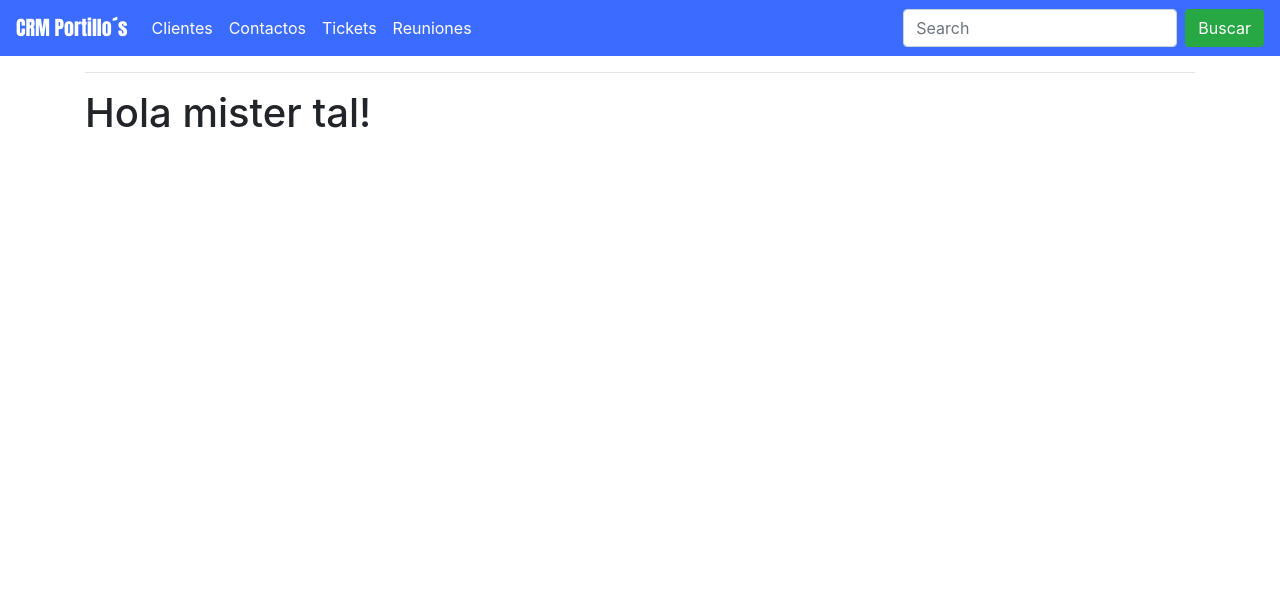
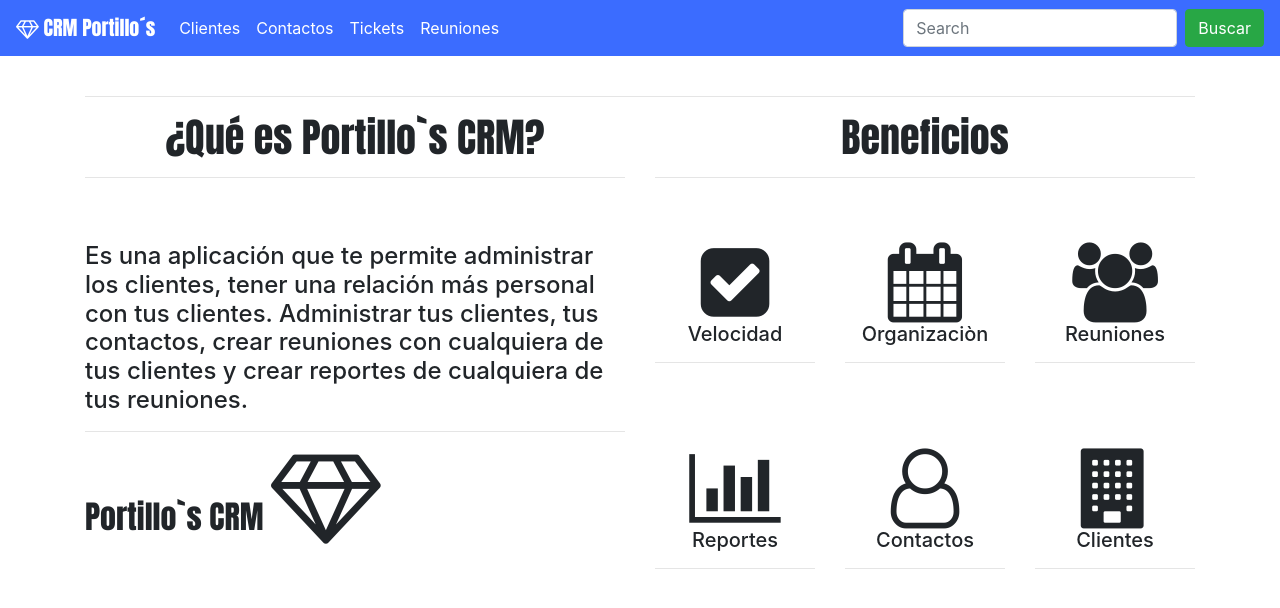
Before and after one commit to Alexamith23/-REST-API---CRM, a website: page client/cliente/html/dashboard_user.html in a window 1280 px wide. Drawn offline with nearby package versions, Linux system fonts and the light colour scheme.

Commit message:
Dashboard cliente listo

```diff
--- a/client/cliente/Js/nav.js
+++ b/client/cliente/Js/nav.js
@@ -1,6 +1,8 @@
 var output = document.getElementById("nav");
 var administrador = false;
-output.innerHTML += `<a class="navbar-brand" href="#" id ="nav_color"style="font-family: Impact, Haettenschweiler, 'Arial Narrow Bold', sans-serif;">CRM Portillo´s</a>
+output.innerHTML += `<a class="navbar-brand" href="#" id ="nav_color"style="font-family: Impact,
+                    Haettenschweiler, 'Arial Narrow Bold', sans-serif;"><i class="fa fa-diamond" aria-hidden="true"></i>
+                    CRM Portillo´s</a>
                     <button class="navbar-toggler" type="button" data-toggle="collapse" data-target="#navbarSupportedContent"
                         aria-controls="navbarSupportedContent" aria-expanded="false" aria-label="Toggle navigation">
                         <span class="navbar-toggler-icon"></span>
--- a/client/cliente/css/style.css
+++ b/client/cliente/css/style.css
@@ -4,3 +4,7 @@
 #link{
     color: white;
 }
+.x{
+    font-family: Impact, Haettenschweiler, 'Arial Narrow Bold',
+                  sans-serif;
+}
--- a/client/cliente/html/dashboard_user.html
+++ b/client/cliente/html/dashboard_user.html
@@ -1,23 +1,130 @@
 <!DOCTYPE html>
 <html lang="en">
-<head>
-    <meta charset="UTF-8">
-    <meta name="viewport" content="width=device-width, initial-scale=1.0">
-    <link rel="stylesheet" href="https://stackpath.bootstrapcdn.com/bootstrap/4.4.1/css/bootstrap.min.css" integrity="sha384-Vkoo8x4CGsO3+Hhxv8T/Q5PaXtkKtu6ug5TOeNV6gBiFeWPGFN9MuhOf23Q9Ifjh" crossorigin="anonymous">
-    <link rel="stylesheet" href="../css/style.css">
+  <head>
+    <meta charset="UTF-8" />
+    <meta name="viewport" content="width=device-width, initial-scale=1.0" />
+    <link
+      rel="stylesheet"
+      href="https://stackpath.bootstrapcdn.com/bootstrap/4.4.1/css/bootstrap.min.css"
+      integrity="sha384-Vkoo8x4CGsO3+Hhxv8T/Q5PaXtkKtu6ug5TOeNV6gBiFeWPGFN9MuhOf23Q9Ifjh"
+      crossorigin="anonymous"
+    />
+    <link
+      rel="stylesheet"
+      href="https://stackpath.bootstrapcdn.com/font-awesome/4.7.0/css/font-awesome.min.css"
+    />
+    <link
+      href="../vendor/simple-line-icons/css/simple-line-icons.css"
+      rel="stylesheet"
+      type="text/css"
+    />
+    <link rel="stylesheet" href="../css/style.css" />
     <title>Dasboard</title>
-</head>
-<body>
-    <nav class="navbar navbar-expand-lg navbar-light" style="background-color: #3b6cff; " id="nav">
-      </nav>
+  </head>
+  <body>
+    <nav
+      class="navbar navbar-expand-lg navbar-light"
+      style="background-color: #3b6cff;"
+      id="nav"
+    ></nav>
     <div class="container">
-        <hr>
-        <h1 class="x">Hola mister tal!</h1>
+      <br />
+      <hr />
+      <div class="row">
+        <div class="col-sm-6">
+          <center>
+            <h1 class="x">
+              ¿Qué es Portillo`s CRM?
+            </h1>
+          </center>
+          <hr />
+          <br /><br />
+        </div>
+        <div class="col-sm-6">
+          <center>
+            <h1 class="x">
+              Beneficios
+            </h1>
+          </center>
+          <hr />
+          <br /><br />
+        </div>
+      </div>
+      <div class="row">
+        <div class="col-sm-6" id="texto">
+          <h4>
+            Es una aplicación que te permite administrar los clientes, tener una
+            relación más personal con tus clientes. Administrar tus clientes,
+            tus contactos, crear reuniones con cualquiera de tus clientes y
+            crear reportes de cualquiera de tus reuniones.
+          </h4>
+          <hr />
+        </div>
+        <div class="col-sm-2">
+          <center>
+            <i class="fa fa-check-square fa-5x" aria-hidden="true"></i>
+            <h5>Velocidad</h5>
+            <hr />
+          </center>
+        </div>
+        <div class="col-sm-2">
+          <center>
+            <i class="fa fa-calendar fa-5x" aria-hidden="true"></i>
+            <h5>Organizaciòn</h5>
+            <hr />
+          </center>
+        </div>
+        <div class="col-sm-2">
+          <center>
+            <i class="fa fa-users fa-5x" aria-hidden="true"></i>
+            <h5>Reuniones</h5>
+            <hr />
+          </center>
+        </div>
+        <hr />
+      </div>
+      <div class="row">
+        <div class="col-sm-6">
+          <h2 class="x">Portillo`s CRM <i class="fa fa-diamond fa-3x" aria-hidden="true"></i></h2>
+        </div>
+        <div class="col-sm-2">
+          <center>
+            <i class="fa fa-bar-chart fa-5x" aria-hidden="true"></i>
+            <h5>Reportes</h5>
+            <hr>
+          </center>
+        </div>
+        <div class="col-sm-2">
+          <center>
+            <i class="fa fa-user-o fa-5x" aria-hidden="true"> </i>
+            <h5>Contactos</h5>
+            <hr>
+          </center>
+        </div>
+        <div class="col-sm-2">
+          <center>
+            <i class="fa fa-building fa-5x" aria-hidden="true"></i>
+            <h5>Clientes</h5>
+            <hr>
+          </center>
+        </div>
+      </div>
     </div>
-
-    <script src="https://code.jquery.com/jquery-3.4.1.slim.min.js" integrity="sha384-J6qa4849blE2+poT4WnyKhv5vZF5SrPo0iEjwBvKU7imGFAV0wwj1yYfoRSJoZ+n" crossorigin="anonymous"></script>
-    <script src="https://cdn.jsdelivr.net/npm/popper.js@1.16.0/dist/umd/popper.min.js" integrity="sha384-Q6E9RHvbIyZFJoft+2mJbHaEWldlvI9IOYy5n3zV9zzTtmI3UksdQRVvoxMfooAo" crossorigin="anonymous"></script>
-    <script src="https://stackpath.bootstrapcdn.com/bootstrap/4.4.1/js/bootstrap.min.js" integrity="sha384-wfSDF2E50Y2D1uUdj0O3uMBJnjuUD4Ih7YwaYd1iqfktj0Uod8GCExl3Og8ifwB6" crossorigin="anonymous"></script>
+    <script
+      src="https://code.jquery.com/jquery-3.4.1.slim.min.js"
+      integrity="sha384-J6qa4849blE2+poT4WnyKhv5vZF5SrPo0iEjwBvKU7imGFAV0wwj1yYfoRSJoZ+n"
+      crossorigin="anonymous"
+    ></script>
+    <script
+      src="https://cdn.jsdelivr.net/npm/popper.js@1.16.0/dist/umd/popper.min.js"
+      integrity="sha384-Q6E9RHvbIyZFJoft+2mJbHaEWldlvI9IOYy5n3zV9zzTtmI3UksdQRVvoxMfooAo"
+      crossorigin="anonymous"
+    ></script>
+    <script
+      src="https://stackpath.bootstrapcdn.com/bootstrap/4.4.1/js/bootstrap.min.js"
+      integrity="sha384-wfSDF2E50Y2D1uUdj0O3uMBJnjuUD4Ih7YwaYd1iqfktj0Uod8GCExl3Og8ifwB6"
+      crossorigin="anonymous"
+    ></script>
     <script src="../Js/nav.js"></script>
-</body>
+  </body>
 </html>
```
Also changed, not shown: client/index.html (deleted, +0 -73 lines).
